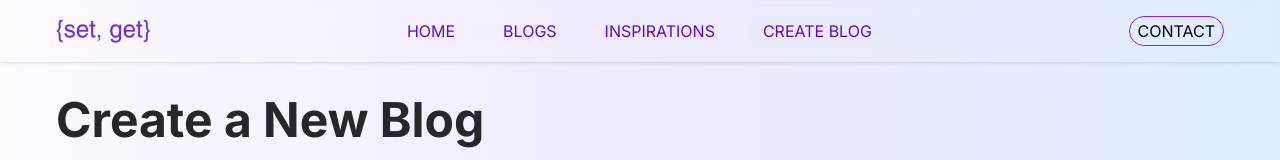
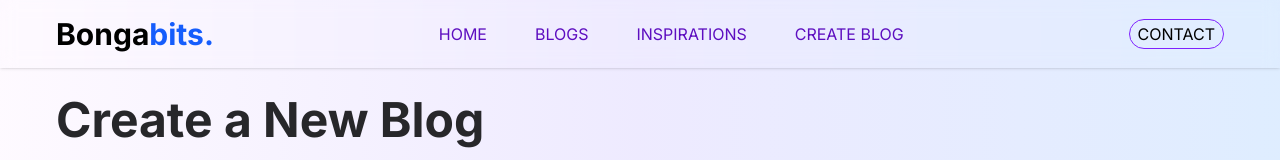
Before and after one commit to cephard/blog, a React (Vite) app: page /blog/createblog in a window 1280 px wide. Shown: the top 160 px of the page. Built offline with nearby package versions, Linux system fonts and the light colour scheme.

Commit message:
changed branding

```diff
--- a/src/components/Navbar.jsx
+++ b/src/components/Navbar.jsx
@@ -16,8 +16,11 @@ function Navbar() {
     return (
         <nav className="fixed z-10 bg-transparent backdrop-blur py-4 w-full mx-auto shadow-sm">
             <div className='container max-md:w-full flex items-center justify-between'>
-                <Link to="/">
-                    <img src="./setgetlogo.png" alt="Logo" className="h-6 self-center-safe" />
+                <Link to="/" className='flex text-xl sm:text-2xl md:text-3xl font-bold'>
+                    {/**
+                     * <img src="./setgetlogo.png" alt="Logo" className="h-6 self-center-safe" />
+                     */}
+                    <h1 className=''>Bonga</h1><h1 className='text-blue-600'>bits.</h1>
                 </Link>
                 <ul onClick={() => setIsOpen(false)}
                     className={`${isOpen ? 'flex max-lg:h-sce max-lg:bg-white max-lg:shadow-sm max-lg:absolute max-lg:w-full max-lg:top-0 max-lg:left-0' : 'hidden'} lg:gap-12 flex-col  justify-center items-center focus lg:flex lg:flex-row text-violet-800 xl:bg-transparent`}>
```
